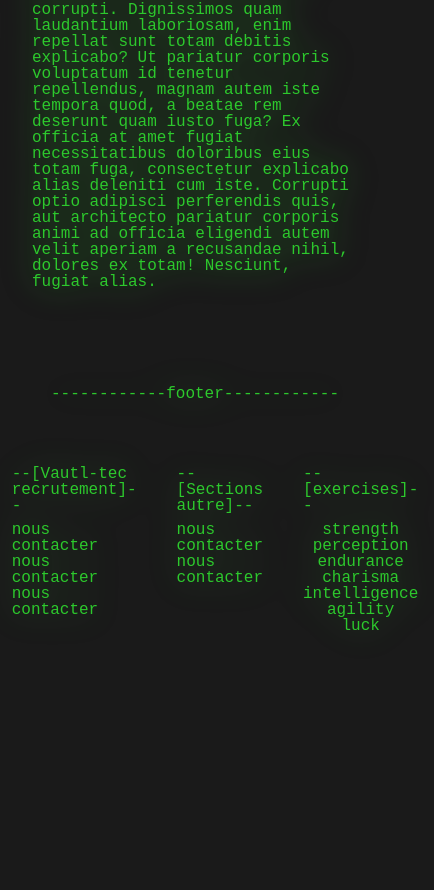
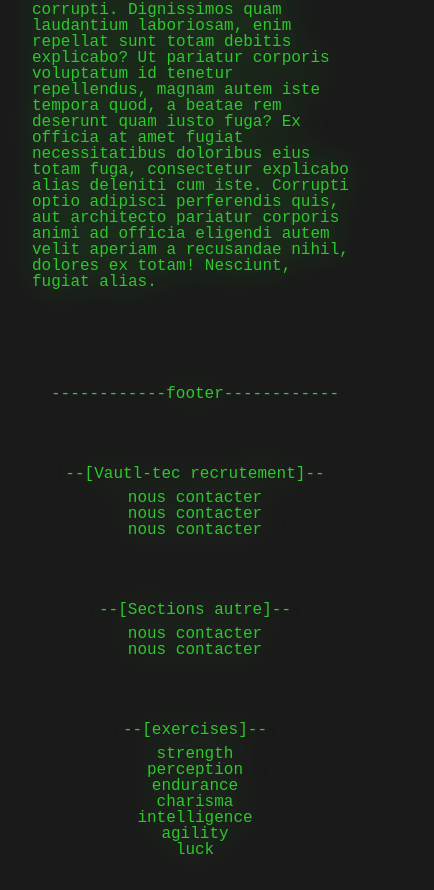
Before and after one commit to PGaillot/vault-tec, an Angular app: page /home in a window 390 px wide. Shown: the part 1886-2776 px from the top of the page, 434 px wide, since content can reach past the window. Before the commit the page ends 2552 px from the top, so only its background shows below. Built offline with nearby package versions, Linux system fonts and the light colour scheme.

Commit message:
fix footer.

```diff
--- a/src/app/components/footer/footer.component.scss
+++ b/src/app/components/footer/footer.component.scss
@@ -12,11 +12,12 @@
         display: flex;
         justify-content: space-around;
         padding: 1rem;
-
+gap: 1rem;
         ul{
             display: flex;
             flex-direction: column;
             align-items: center;
+            padding: 0;
             p{
                 margin-bottom: 0.5rem;
                 &::before{
@@ -37,3 +38,11 @@
         }
     }
 }
+
+@media only screen and (max-width: 900px) {
+    #footer {
+        #footer-content{
+            flex-direction: column;
+        }
+    }
+  }
```
